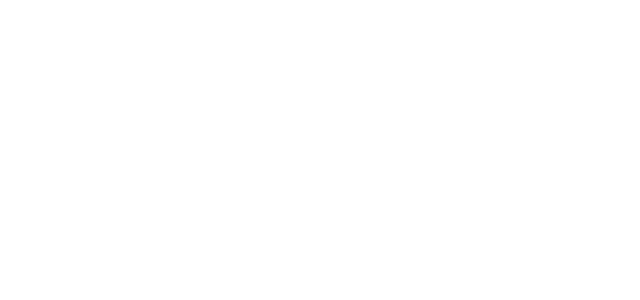
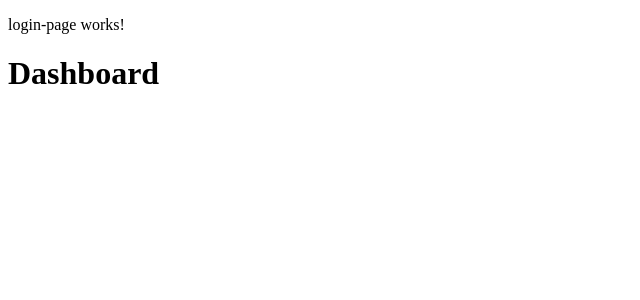
Before and after one commit to carloskrefer/board-app, an Angular app in the folder client/: page / in a window 1280 px wide. Shown: the top 300 px of the page, without its empty margins (0-640 px from the left). Built offline with nearby package versions, Linux system fonts and the light colour scheme.

Commit message:
Adds login page component and route for initial test

```diff
--- a/client/src/app/app.routes.ts
+++ b/client/src/app/app.routes.ts
@@ -1,3 +1,13 @@
 import { Routes } from '@angular/router';
+import { LoginPage } from './features/login/pages/login-page/login-page';
 
-export const routes: Routes = [];
+export const routes: Routes = [
+  {
+    path: '',
+    component: LoginPage,
+  },
+  {
+    path: 'login',
+    component: LoginPage,
+  },
+];
--- /dev/null
+++ b/client/src/app/features/login/pages/login-page/login-page.html
@@ -0,0 +1,5 @@
+<p>login-page works!</p>
+
+<h1 class="mat-text-error">
+    Dashboard
+</h1>
--- /dev/null
+++ b/client/src/app/features/login/pages/login-page/login-page.ts
@@ -0,0 +1,9 @@
+import { Component } from '@angular/core';
+
+@Component({
+  selector: 'app-login-page',
+  imports: [],
+  templateUrl: './login-page.html',
+  styleUrl: './login-page.scss',
+})
+export class LoginPage {}
```
Also changed, not shown: client/src/app/features/login/pages/login-page/login-page.scss (added), 1 other file (tests, documents, lock files or other folders).
